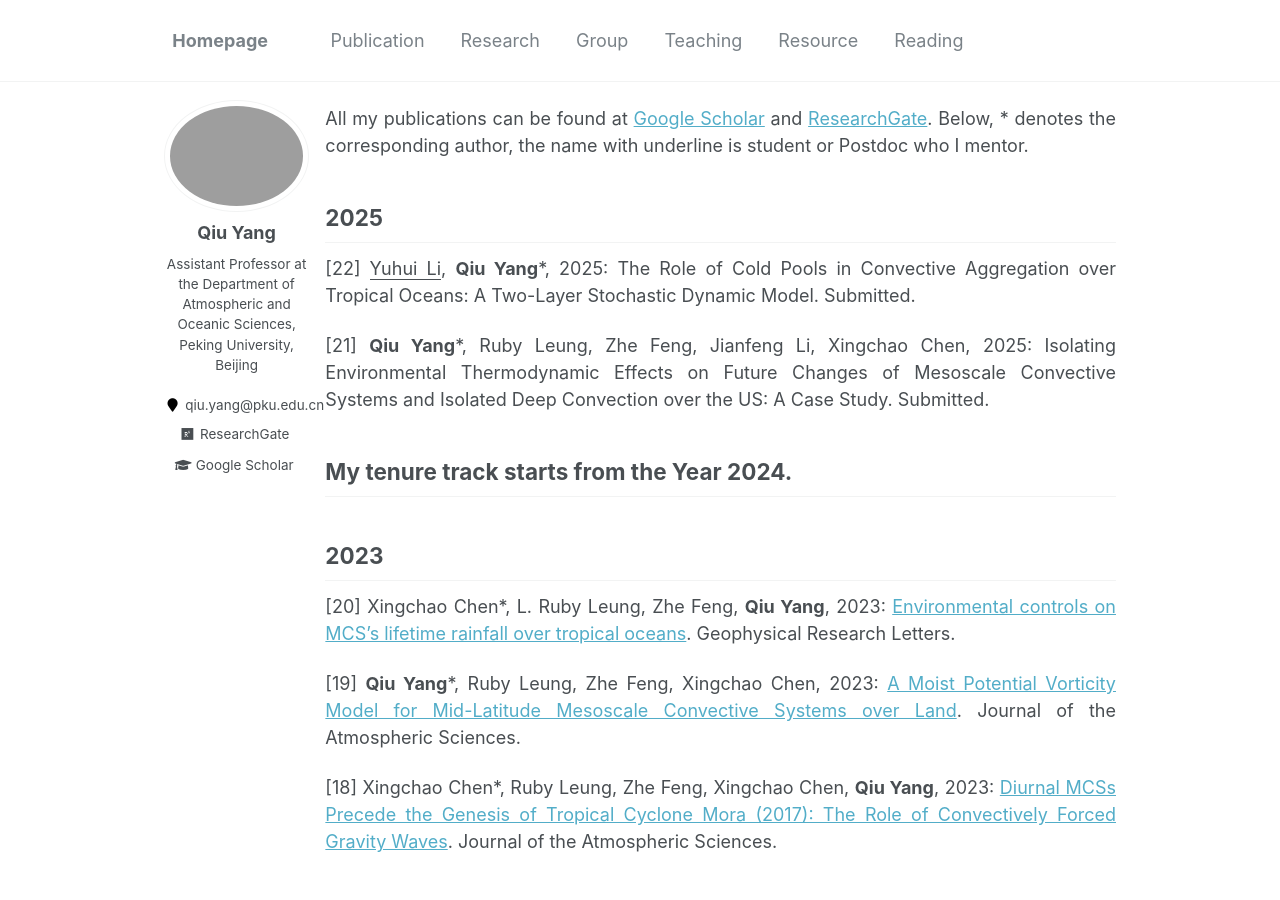
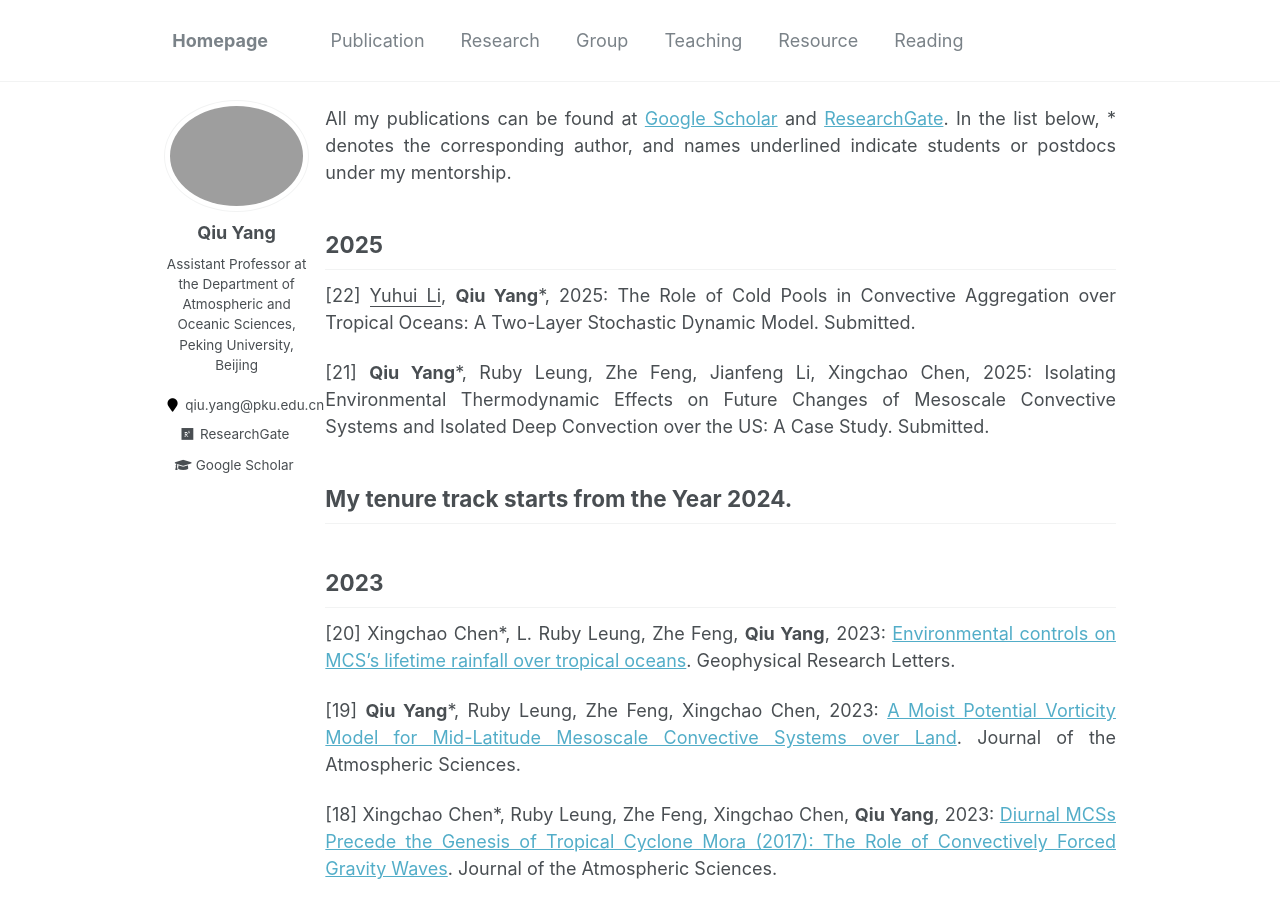
Before and after one commit to qiuyang50/qiuyang50.github.io, a Jekyll site: the page built from _pages/publication.md, in a window 1280 px wide and 900 px high. Built offline with Jekyll 4.4.1, drawn with Linux system fonts in a browser that asks for light colours.

Commit message:
Update publication.md

```diff
--- a/_pages/publication.md
+++ b/_pages/publication.md
@@ -4,7 +4,8 @@ title: ""
 permalink: /publication/
 author_profile: true
 ---
-All my publications can be found at [Google Scholar](https://scholar.google.com/citations?hl=en&user=MzMRC04AAAAJ) and [ResearchGate](https://www.researchgate.net/profile/Qiu_Yang4). Below, * denotes the corresponding author, the name with underline is student or Postdoc who I mentor.
+All my publications can be found at [Google Scholar](https://scholar.google.com/citations?hl=en&user=MzMRC04AAAAJ) and [ResearchGate](https://www.researchgate.net/profile/Qiu_Yang4).
+In the list below, * denotes the corresponding author, and names underlined indicate students or postdocs under my mentorship.
 
 2025
 -
```
